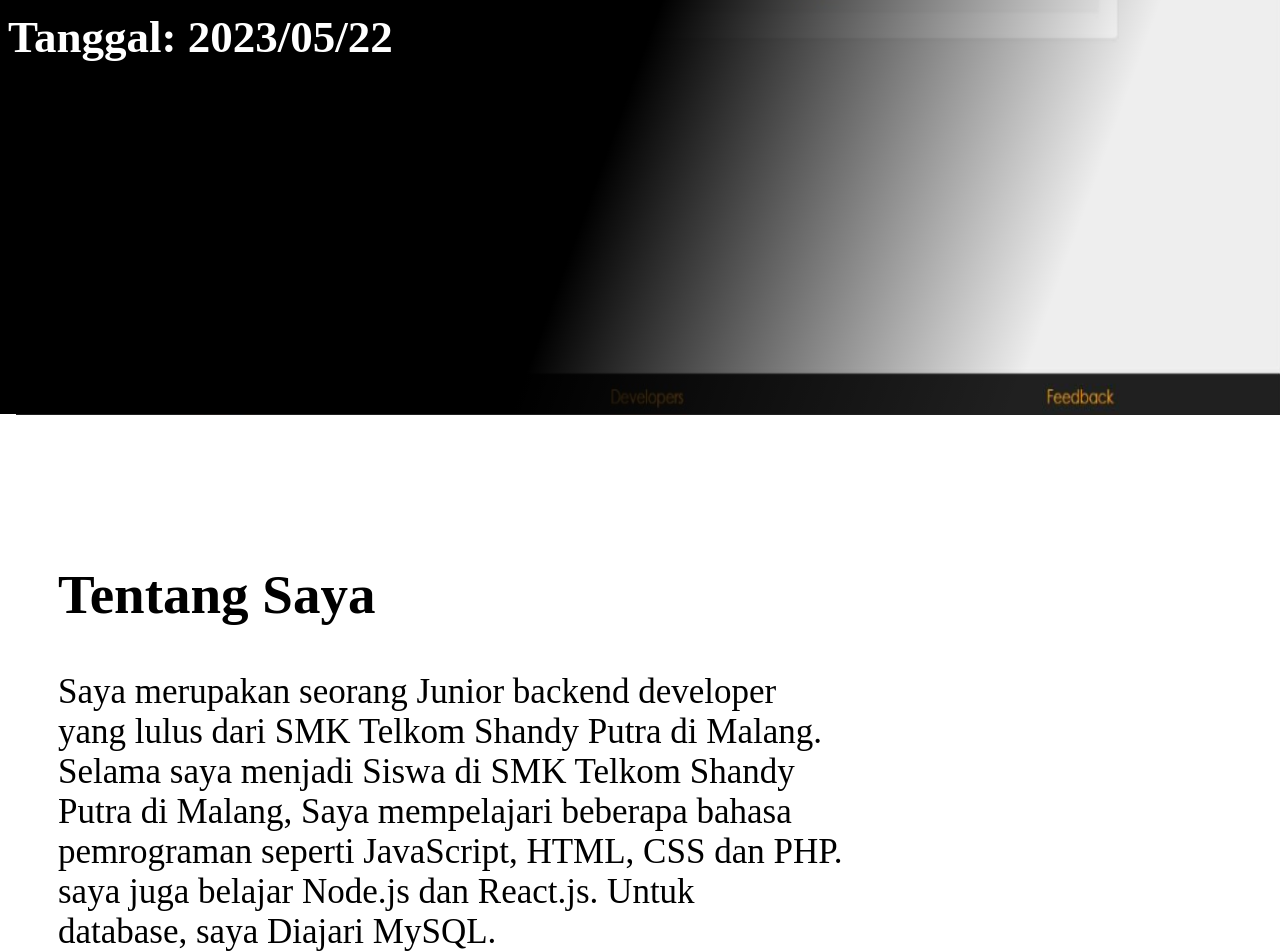
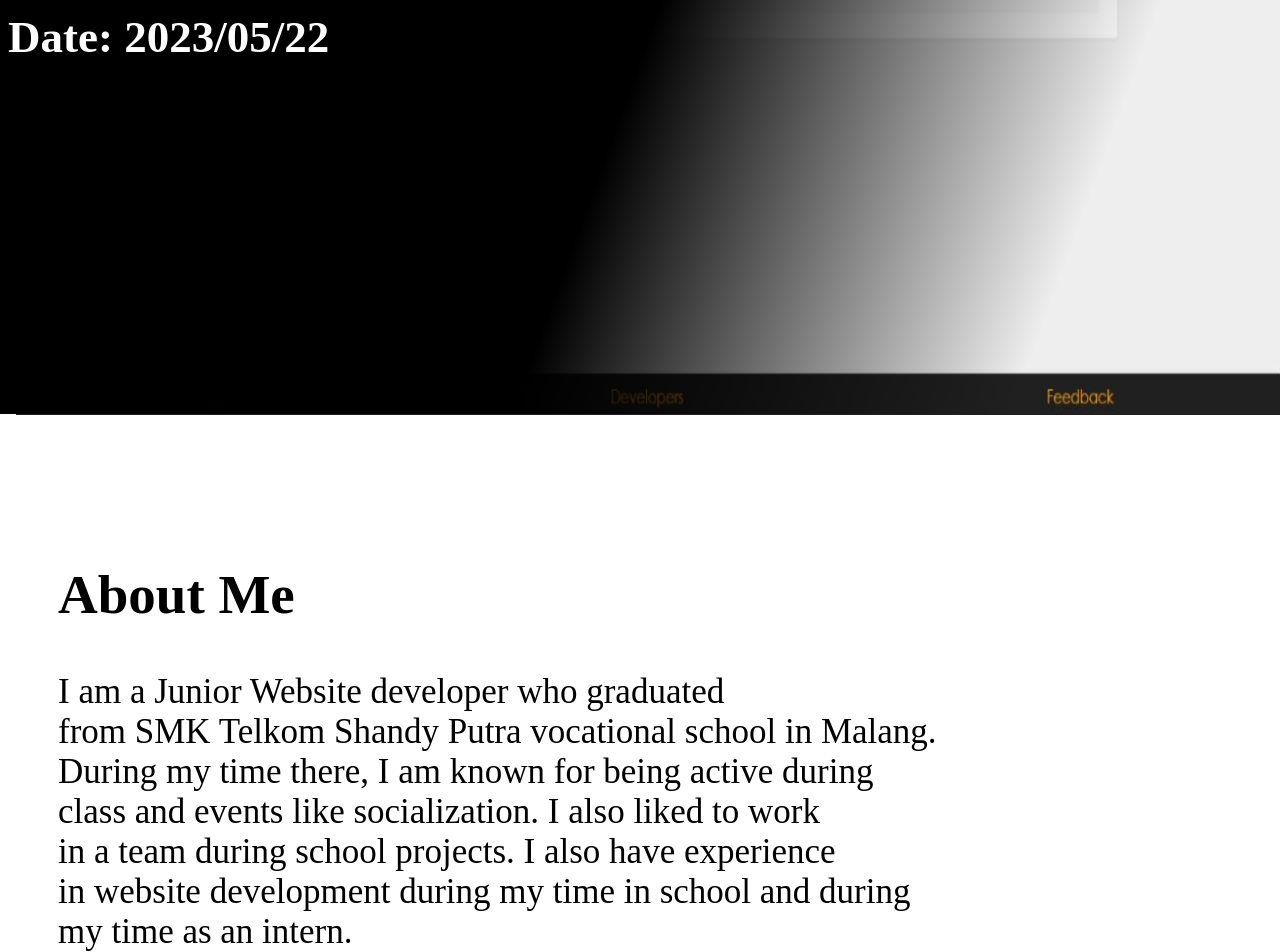
Before and after one commit to Agung1776/Web-profil-Angular18, an Angular app: page / in a window 1280 px wide. Shown: the part 463-1415 px from the top of the page. Built offline with nearby package versions, Linux system fonts and the light colour scheme.

Commit message:
home.component.html

```diff
--- a/src/app/home/home.component.html
+++ b/src/app/home/home.component.html
@@ -9,22 +9,22 @@
     </div>
     <h1 class="nama">Agung Ramadhan</h1>
     <div class="profesi">
-        <h3 class="profesi">Junior Backend Developer</h3>
+        <h3 class="profesi">Junior Website Developer</h3>
         <h3 class="profesi">Project: {{ data_proyek?.judul }}</h3>
-        <h3 class="profesi">Tanggal: {{ data_proyek?.tgl }}</h3>
+        <h3 class="profesi">Date: {{ data_proyek?.tgl }}</h3>
     </div>
 </div>
 <div id="Home">
-  <h1>Tentang Saya</h1>
-  <p>Saya merupakan seorang Junior backend developer <br>
-      yang lulus dari SMK Telkom Shandy Putra di Malang.<br>
-      Selama saya menjadi Siswa di SMK Telkom Shandy<br>
-      Putra di Malang, Saya mempelajari beberapa bahasa <br>
-      pemrograman seperti JavaScript, HTML, CSS dan PHP.<br>
-      saya juga belajar Node.js dan React.js. Untuk<br>
-      database, saya Diajari MySQL.</p>
+  <h1>About Me</h1>
+  <p>I am a Junior Website developer who graduated <br>
+  from SMK Telkom Shandy Putra vocational school in Malang. <br>
+  During my time there, I am known for being active during <br>
+  class and events like socialization. I also liked to work <br>
+  in a team during school projects. I also have experience <br>
+  in website development during my time in school and during <br>
+  my time as an intern.</p>
   <div class="keahlian">
-      <h1>Keahlian</h1>
-      <img src="skill.png" alt="Maaf, tidak ada foto/ ada kesalahan." class="foke">
+      <h1>Skill</h1>
+      <img src="skill.png" alt="Error." class="foke">
   </div>
 </div>
```
